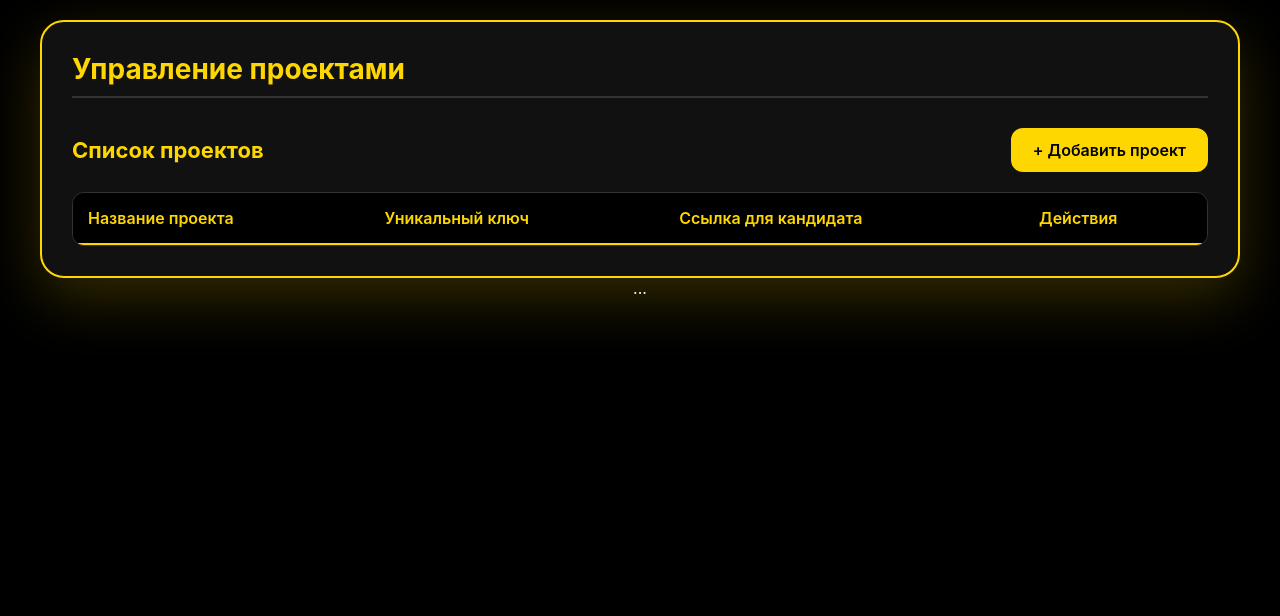
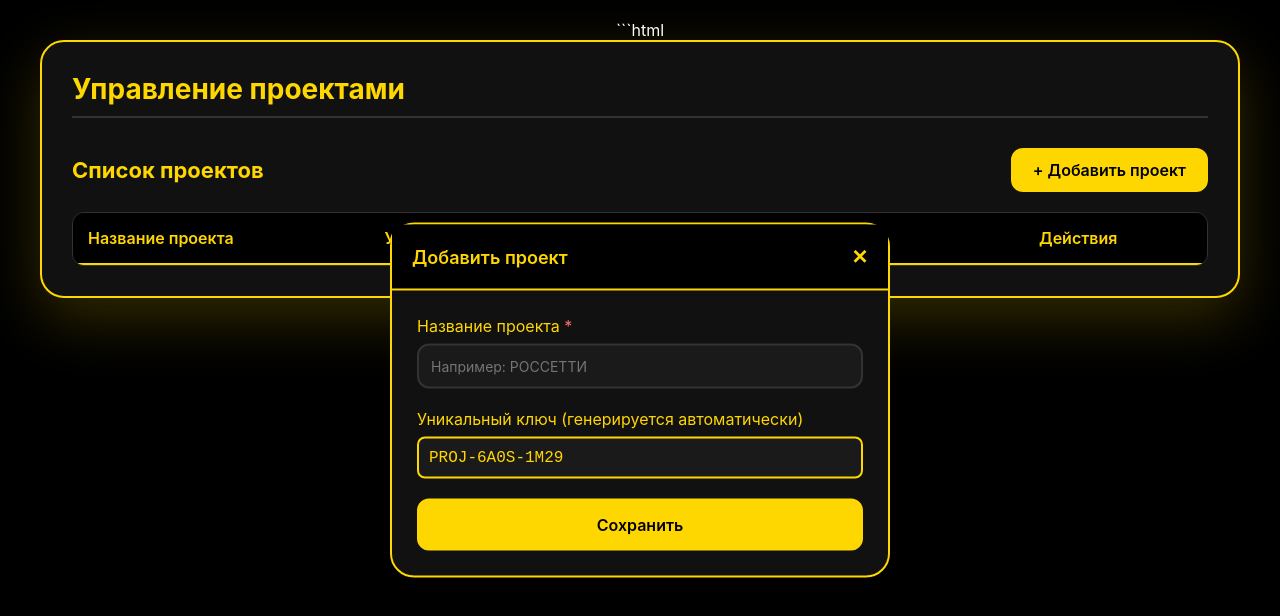
Before and after one commit to callcenternsru-stack/project-graph, a website: page public/admin_projects.html in a window 1280 px wide. Both pictures are taken after a click on the button "+ Добавить проект". Drawn offline with Linux system fonts and the light colour scheme; no server answers.

Commit message:
Fix admin_projects: restore add/edit/delete functionality

````diff
--- a/public/admin_projects.html
+++ b/public/admin_projects.html
@@ -1,3 +1,4 @@
+```html
 <!DOCTYPE html>
 <html lang="ru">
 <head>
@@ -5,7 +6,7 @@
     <meta name="viewport" content="width=device-width, initial-scale=1.0">
     <title>Управление проектами</title>
     <style>
-        /* Все стили без изменений (полностью из вашего файла) */
+        /* ===== ПОЛНЫЙ КОРПОРАТИВНЫЙ СТИЛЬ ===== */
         * {
             box-sizing: border-box;
             font-family: -apple-system, BlinkMacSystemFont, 'Segoe UI', Roboto, sans-serif;
@@ -110,8 +111,102 @@
             background: #4caf50;
             color: white;
         }
-        .modal { /* ... остальные стили модального окна ... */ }
-        .notification { /* ... */ }
+        /* Модальное окно */
+        .modal {
+            position: fixed;
+            top: 50%;
+            left: 50%;
+            transform: translate(-50%, -50%);
+            background: #111111;
+            border-radius: 24px;
+            width: 500px;
+            max-width: 90vw;
+            border: 2px solid #ffd700;
+            display: none;
+            z-index: 10000;
+        }
+        .modal.show {
+            display: block;
+            animation: modalAppear 0.3s ease;
+        }
+        @keyframes modalAppear {
+            from { opacity: 0; transform: translate(-50%, -45%); }
+            to { opacity: 1; transform: translate(-50%, -50%); }
+        }
+        .modal-header {
+            padding: 20px;
+            border-bottom: 2px solid #ffd700;
+            color: #ffd700;
+            font-size: 18px;
+            font-weight: 600;
+            background: #000000;
+            display: flex;
+            justify-content: space-between;
+            align-items: center;
+        }
+        .modal-close {
+            cursor: pointer;
+            font-size: 20px;
+        }
+        .modal-content {
+            padding: 25px;
+        }
+        .form-group {
+            margin-bottom: 20px;
+        }
+        .form-group label {
+            display: block;
+            color: #ffd700;
+            margin-bottom: 8px;
+        }
+        .form-group input {
+            width: 100%;
+            padding: 12px;
+            background: #1a1a1a;
+            border: 2px solid #333333;
+            border-radius: 12px;
+            color: #ffffff;
+            font-size: 14px;
+        }
+        .form-group input:focus {
+            outline: none;
+            border-color: #ffd700;
+        }
+        .key-display {
+            background: #1a1a1a;
+            padding: 10px;
+            border-radius: 8px;
+            border: 2px solid #ffd700;
+            color: #ffd700;
+            font-family: monospace;
+            font-size: 16px;
+            margin-top: 5px;
+            word-break: break-all;
+        }
+        .save-btn {
+            width: 100%;
+            padding: 14px;
+            background: #ffd700;
+            color: #000000;
+            border: 2px solid #ffd700;
+            border-radius: 12px;
+            font-size: 16px;
+            font-weight: 600;
+            cursor: pointer;
+        }
+        /* Уведомление */
+        .notification {
+            position: fixed;
+            bottom: 20px;
+            right: 20px;
+            padding: 15px;
+            background: #111111;
+            border: 2px solid #ffd700;
+            border-radius: 12px;
+            color: #ffffff;
+            z-index: 20000;
+            display: none;
+        }
     </style>
 </head>
 <body>
@@ -136,8 +231,25 @@
         </div>
     </div>
 
-    <!-- Модальное окно (без изменений) -->
-    <div id="projectModal" class="modal">...</div>
+    <!-- Модальное окно для добавления/редактирования проекта -->
+    <div id="projectModal" class="modal">
+        <div class="modal-header">
+            <span id="modalTitle">Добавить проект</span>
+            <span class="modal-close" onclick="closeModal()">✕</span>
+        </div>
+        <div class="modal-content">
+            <div class="form-group">
+                <label>Название проекта <span style="color:#ff6b6b;">*</span></label>
+                <input type="text" id="projectName" placeholder="Например: РОССЕТТИ" maxlength="50">
+            </div>
+            <div class="form-group">
+                <label>Уникальный ключ (генерируется автоматически)</label>
+                <div class="key-display" id="projectKey">—</div>
+            </div>
+            <button class="save-btn" onclick="saveProject()">Сохранить</button>
+        </div>
+    </div>
+
     <div id="notification" class="notification"></div>
 
     <script>
@@ -195,7 +307,8 @@
 
         async function deleteProjectFromServer(id) {
             try {
-                const res = await fetch(`/.netlify/functions/deleteProject?name=${encodeURIComponent(id)}`, {
+                // Используем параметр id, а не name
+                const res = await fetch(`/.netlify/functions/deleteProject?id=${encodeURIComponent(id)}`, {
                     method: 'DELETE'
                 });
                 if (!res.ok) throw new Error('Ошибка удаления');
@@ -216,7 +329,6 @@
             }
             projects.forEach(proj => {
                 const tr = document.createElement('tr');
-                // Формируем ссылку на кандидата с projectId
                 const candidateLink = `${window.location.origin}/candidate.html?projectId=${encodeURIComponent(proj.id)}`;
                 tr.innerHTML = `
                     <td>${proj.name}</td>
@@ -233,7 +345,6 @@
             });
         }
 
-        // Функция копирования ссылки в буфер обмена
         function copyLink(link) {
             navigator.clipboard.writeText(link).then(() => {
                 showNotification('Ссылка скопирована!', 'success');
@@ -307,3 +418,4 @@
     </script>
 </body>
 </html>
+```
````
